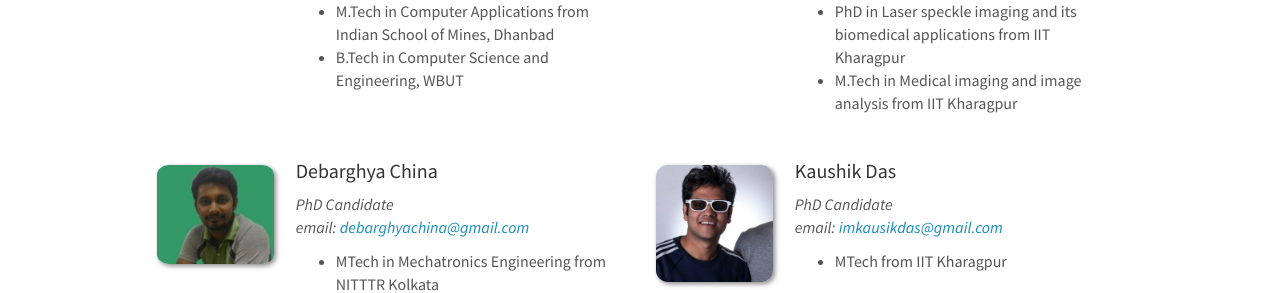
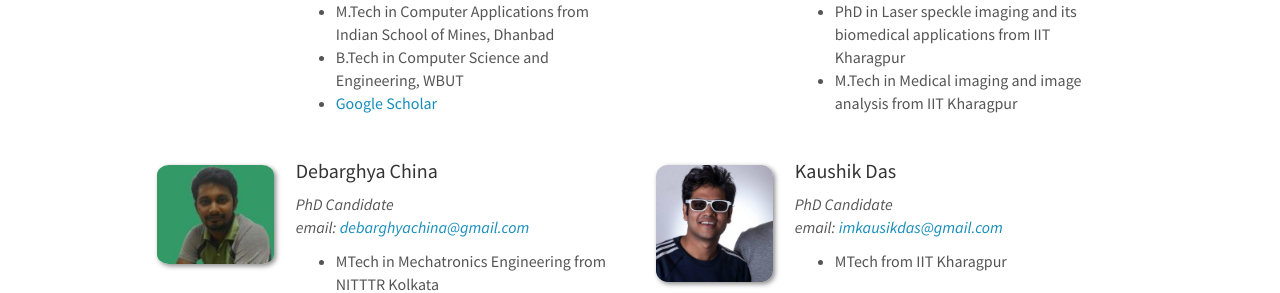
Before and after one commit to iitkliv/tempsite, a Jekyll site: the page built from _pages/people.md, in a window 1280 px wide and 900 px high, scrolled down 496 px. Shown: the part 167-460 px from the top of the window. Built offline with Jekyll 4.4.1, drawn with Linux system fonts in a browser that asks for light colours; nearby versions of some CDN libraries.

Commit message:
arunava's google scholar added

```diff
--- a/_data/people.yml
+++ b/_data/people.yml
@@ -15,6 +15,7 @@
     - PhD (to submit) in Computer Science from IIIT Hyderabad
     - M.Tech in Computer Applications from Indian School of Mines, Dhanbad
     - B.Tech in Computer Science and Engineering, WBUT
+    - <a href="https://scholar.google.co.in/citations?user=Tk2svbAAAAAJ&hl=en" target="_blank"> Google Scholar </a>
   type: member
 
 - name: Kausik Basak
```
